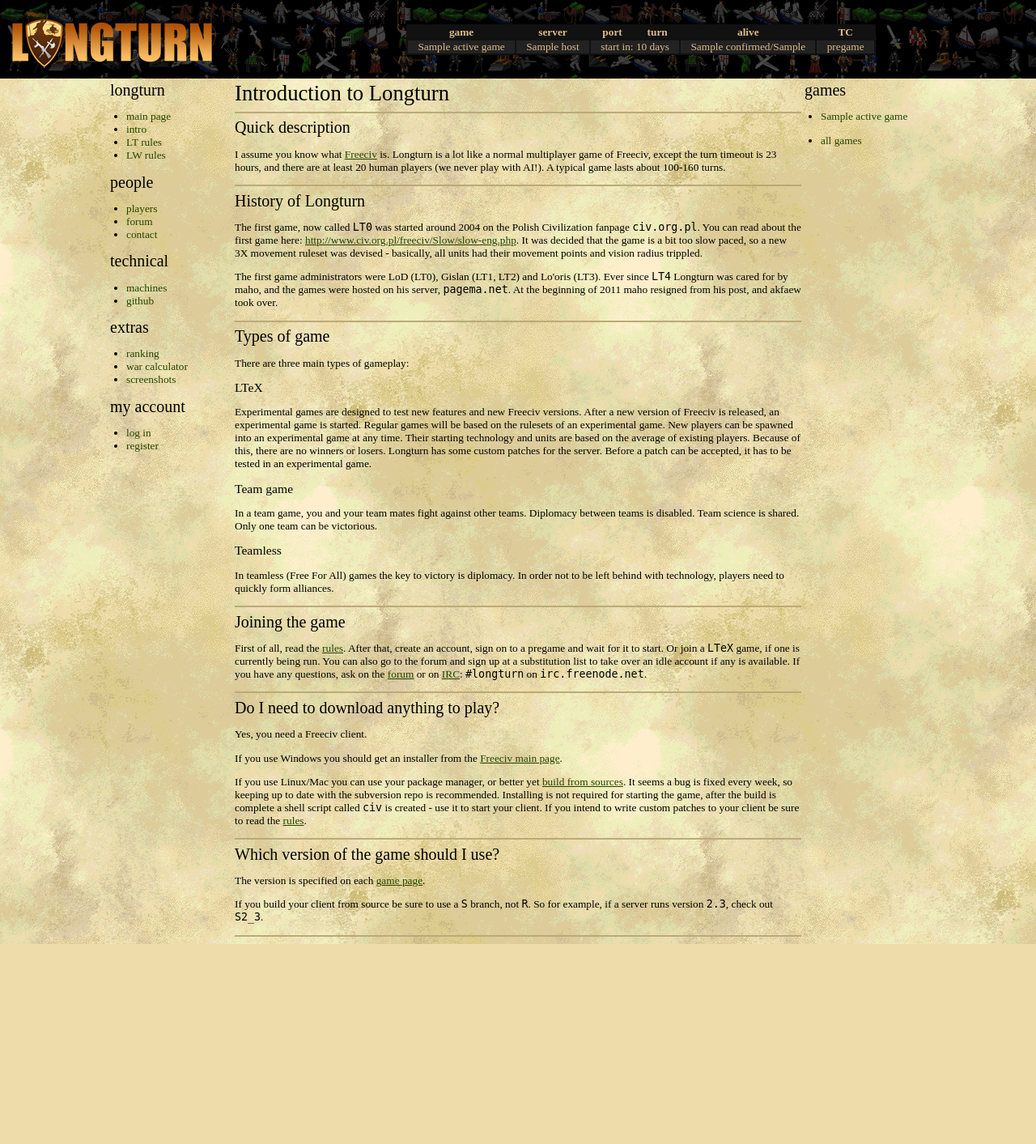
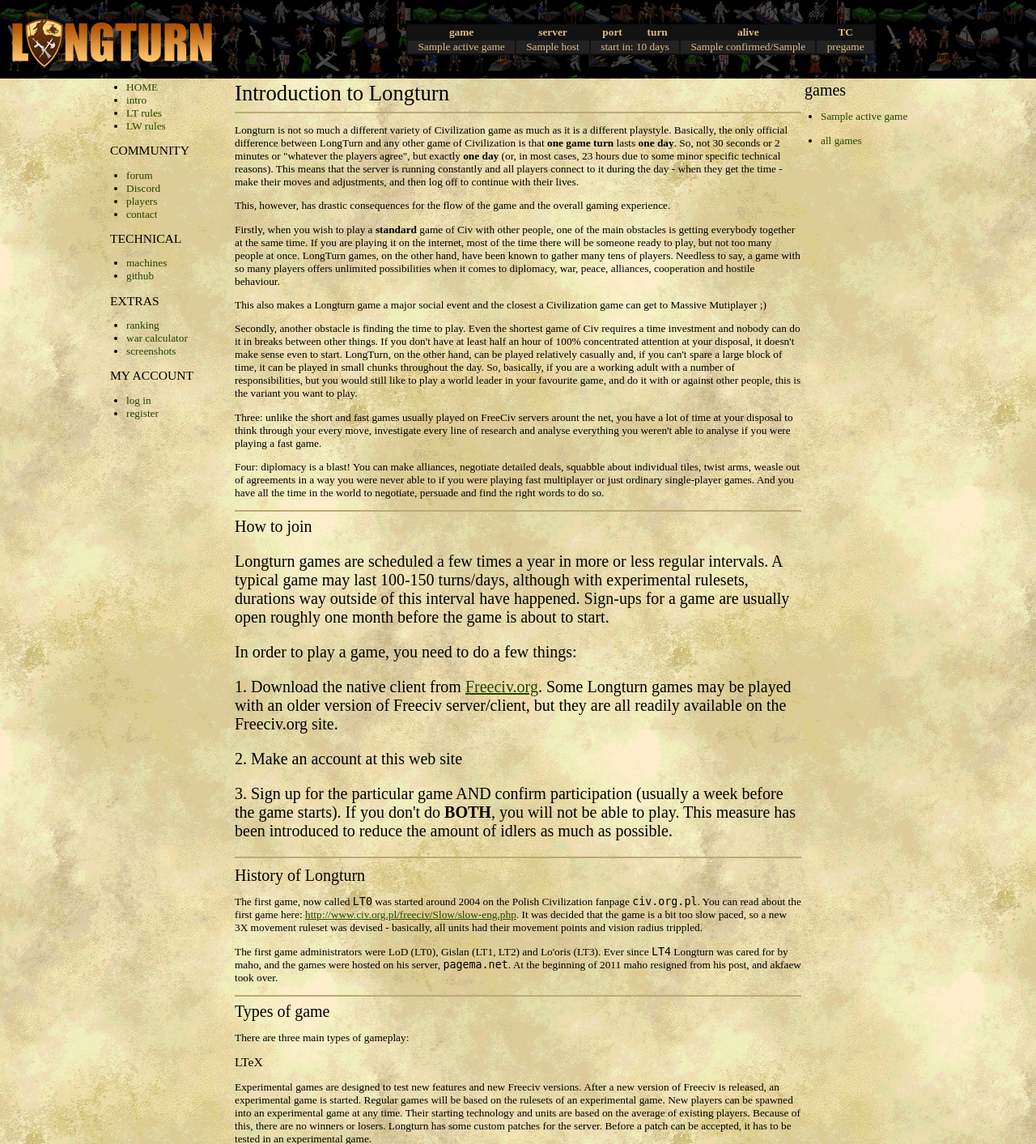
Before and after one commit to longturn/www, a Django app: template templates/intro.html in a window 1280 px wide. Shown: the top 1413 px of the page at 81% size. Before the commit the page ends 1166 px from the top, so only its background shows below. Run offline with Django 3.2, Linux system fonts and the light colour scheme; the template is opened without the code that fills it: most values are stand-ins (such as "Sample title", 1, 10 or a date in 2020).

Commit message:
www site changes

```diff
--- a/templates/hello.html
+++ b/templates/hello.html
@@ -12,7 +12,7 @@ play a multiplayer game with 20-30 human players, across a couple of
 months. You should get started by reading the <a href="{% url 'intro' %}">introduction</a>
 and <a href="{% url 'rules' %}">rules</a>.
 If you like what you see, <a href="{% url 'register' %}">create and account</a> and sign on to a game.
-If you're lucky, an experimental game is running and you can be spawned right away!
-</p>
+<p>
+There are a few games a year and if there isn't one starting soon, check the files on this site to learn what it is all about or jump straight to the Community section, meet people, discuss and learn until a new game is on.
 
 {% endblock %}
--- a/templates/includes/leftpanel.html
+++ b/templates/includes/leftpanel.html
@@ -1,30 +1,30 @@
 <table>
 <tr>
-	<h2>longturn</h2>
 	<ul class="panel">
-	<li><a class="menu" href="{% url 'hello' %}">main page</a></li>
+	<li><a class="menu" href="{% url 'hello' %}">HOME</a></li>
 	<li><a class="menu" href="{% url 'intro' %}">intro</a></li>
 	<li><a class="menu" href="{% url 'rules' %}">LT rules</a></li>
 	<li><a class="menu" href="{% url 'lw_rules' %}">LW rules</a></li>
 	</ul>
 </tr>
 <tr>
-	<h2>people</h2>
+	<h3>COMMUNITY</h3>
 	<ul class="panel">
+	<li><a class="menu" href="http://forum.longturn.net">forum</a></li>
+	<li><a class="menu" href="https://discord.gg/98krqGm">Discord</a></li>
 	<li><a class="menu" href="{% url 'players' %}">players</a></li>
-	<li><a class="menu" href="http://forum.longturn.net">forum</a></li>
 	<li><a class="menu" href="{% url 'contact' %}">contact</a></li>
 	</ul>
 </tr>
 <tr>
-	<h2>technical</h2>
+	<h3>TECHNICAL</h3>
 	<ul class="panel">
 	<li><a class="menu" href="{% url 'tech_comps' %}">machines</a></li>
 	<li><a class="menu" href="https://github.com/longturn">github</a></li>
 	</ul>
 </tr>
 <tr>
-	<h2>extras</h2>
+	<h3>EXTRAS</h3>
 	<ul class="panel">
 	<li><a class="menu" href="{% url 'ranking' %}">ranking</a></li>
 	<li><a class="menu" href="{% url 'warcalc' %}">war calculator</a></li>
@@ -32,7 +32,7 @@
 	</ul>
 </tr>
 <tr>
-	<h2>my account</h2>
+	<h3>MY ACCOUNT</h3>
 	<ul class="panel">
 	{% if user.is_authenticated %}
 		<li><a class="menu" href="{% url 'myprofile' %}">{{ user }}'s profile</a></li>
--- a/templates/intro.html
+++ b/templates/intro.html
@@ -4,13 +4,35 @@
 {% block content %}
 <h1>Introduction to Longturn</h1>
 <hr>
-<h2>Quick description</h2>
 <p>
-I assume you know what <a href="http://freeciv.wikia.com">Freeciv</a>
-is. Longturn is a lot like a normal multiplayer game of Freeciv, except
-the turn timeout is 23 hours, and there are at least 20 human players
-(we never play with AI!). A typical game lasts about 100-160 turns.
+Longturn is not so much a different variety of Civilization game as much as it is a different playstyle. Basically, the only official difference between LongTurn and any other game of Civilization is that <b>one game turn</b> lasts <b>one day</b>. So, not 30 seconds or 2 minutes or "whatever the players agree", but exactly <b>one day</b> (or, in most cases, 23 hours due to some minor specific technical reasons). This means that the server is running constantly and all players connect to it during the day - when they get the time - make their moves and adjustments, and then log off to continue with their lives.
 </p>
+<p>
+This, however, has drastic consequences for the flow of the game and the overall gaming experience.
+</p>
+<p>
+Firstly, when you wish to play a <b>standard</b> game of Civ with other people, one of the main obstacles is getting everybody together at the same time. If you are playing it on the internet, most of the time there will be someone ready to play, but not too many people at once. LongTurn games, on the other hand, have been known to gather many tens of players. Needless to say, a game with so many players offers unlimited possibilities when it comes to diplomacy, war, peace, alliances, cooperation and hostile behaviour.
+</p>
+<p>
+This also makes a Longturn game a major social event and the closest a Civilization game can get to Massive Mutiplayer ;)
+</p>
+<p>
+Secondly, another obstacle is finding the time to play. Even the shortest game of Civ requires a time investment and nobody can do it in breaks between other things. If you don't have at least half an hour of 100% concentrated attention at your disposal, it doesn't make sense even to start. LongTurn, on the other hand, can be played relatively casually and, if you can't spare a large block of time, it can be played in small chunks throughout the day. So, basically, if you are a working adult with a number of responsibilities, but you would still like to play a world leader in your favourite game, and do it with or against other people, this is the variant you want to play.
+</p>
+<p>
+Three: unlike the short and fast games usually played on FreeCiv servers arount the net, you have a lot of time at your disposal to think through your every move, investigate every line of research and analyse everything you weren't able to analyse if you were playing a fast game.
+</p>
+<p>
+Four: diplomacy is a blast! You can make alliances, negotiate detailed deals, squabble about individual tiles, twist arms, weasle out of agreements in a way you were never able to if you were playing fast multiplayer or just ordinary single-player games. And you have all the time in the world to negotiate, persuade and find the right words to do so.
+</p>
+<hr>
+<h2>How to join<h2>
+<p>Longturn games are scheduled a few times a year in more or less regular intervals. A typical game may last 100-150 turns/days, although with experimental rulesets, durations way outside of this interval have happened. Sign-ups for a game are usually open roughly one month before the game is about to start.
+<p>
+In order to play a game, you need to do a few things:
+<p> 1. Download the native client from <a href=http://freeciv.org>Freeciv.org</a>. Some Longturn games may be played with an older version of Freeciv server/client, but they are all readily available on the Freeciv.org site.
+<p> 2. Make an account at this web site
+<p> 3. Sign up for the particular game AND confirm participation (usually a week before the game starts). If you don't do <b>BOTH</b>, you will not be able to play. This measure has been introduced to reduce the amount of idlers as much as possible.
 <hr>
 <h2>History of Longturn</h2>
 <p>
@@ -59,38 +81,5 @@ order not to be left behind with technology, players need to quickly
 form alliances.
 </p>
 <hr>
-<h2>Joining the game</h2>
-<p>
-</p>
-First of all, read the <a href="{% url 'rules' %}">rules</a>. After that,
-create an account, sign on to a pregame and wait for it to start. Or join a
-<tt>LTeX</tt> game, if one is currently being run. You can also go to the forum and
-sign up at a substitution list to take over an idle account if any is
-available. If you have any questions, ask on
-the <a href="http://forum.longturn.net">forum</a> or on
-<a href="http://en.wikipedia.org/wiki/IRC">IRC</a>: <tt>#longturn</tt> on <tt>irc.freenode.net</tt>.
-</p>
-<hr>
-<h2>Do I need to download anything to play?</h2>
-<p>Yes, you need a Freeciv client.</p>
-<p>If you use Windows you should
-get an installer from the <a href="http://freeciv.wikia.com/wiki/Main_Page">Freeciv main page</a>.</p>
-<p>
-If you use Linux/Mac you can use your package manager, or better
-yet <a href="http://freeciv.wikia.com/wiki/Svn">build from sources</a>.
-It seems a bug is fixed every week, so keeping up to date with
-the subversion repo is recommended. Installing is not required
-for starting the game, after the build is complete a shell
-script called <tt>civ</tt> is created - use it to start your
-client. If you intend to write custom patches to your client be
-sure to read the <a href="{% url 'rules' %}">rules</a>.
-</p>
-<hr>
-<h2>Which version of the game should I use?</h2>
-<p>The version is specified on each <a href="{% url 'game_list' %}">game page</a>.</p>
-<p>If you build your client from source be sure to use a
-<tt>S</tt> branch, not <tt>R</tt>. So for example, if a server
-runs version <tt>2.3</tt>, check out <tt>S2_3</tt>.</p>
-<hr>
 </ul>
 {% endblock %}
```
